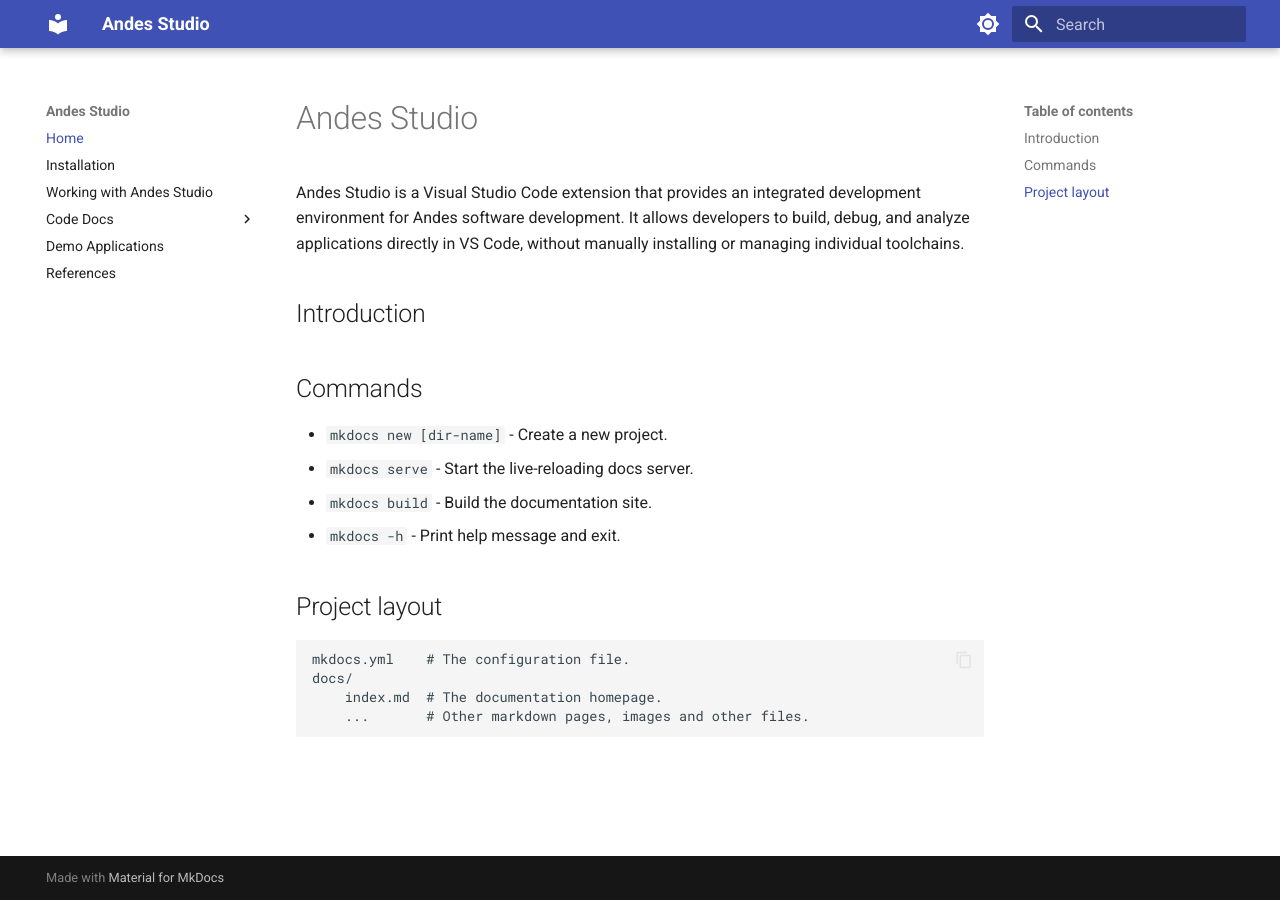
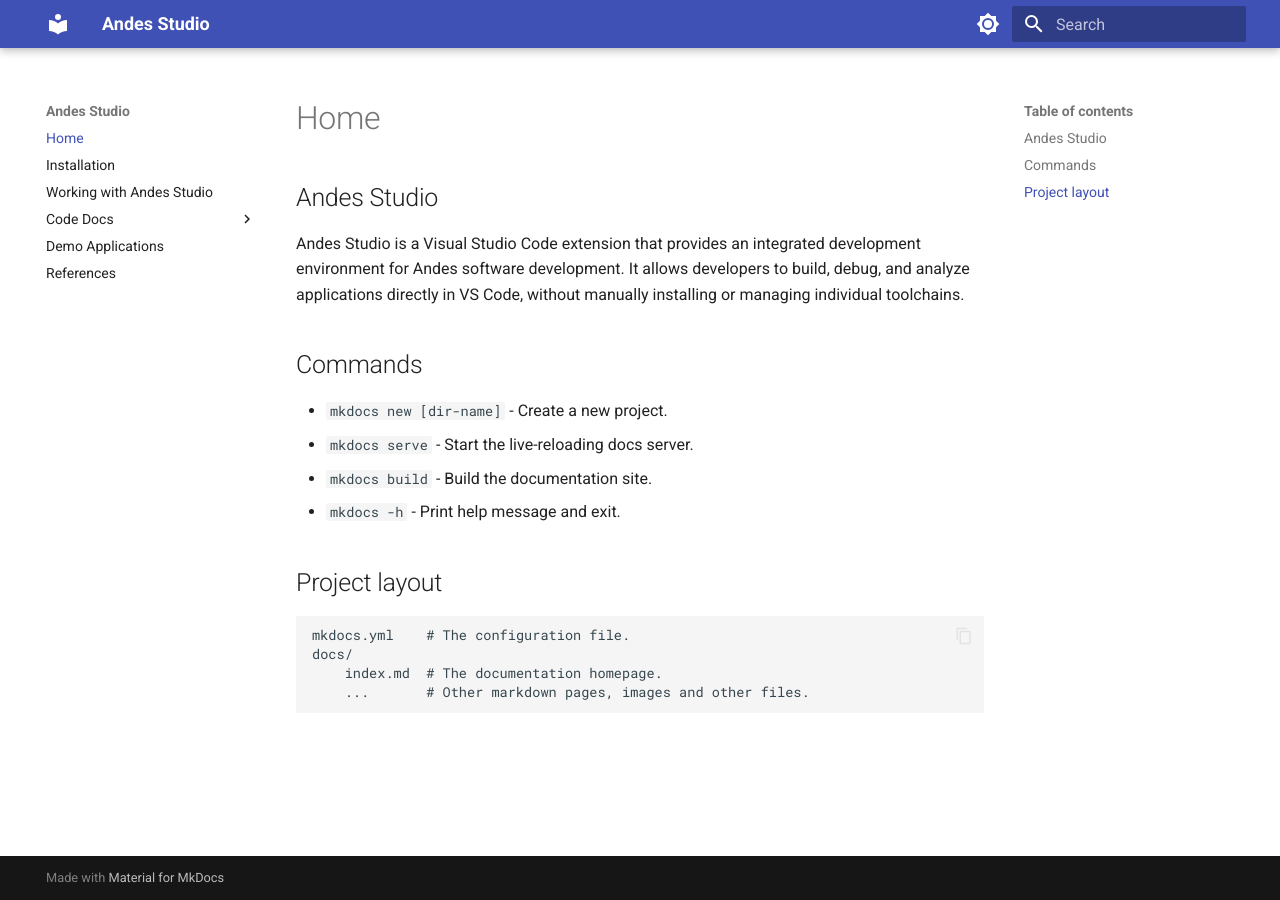
Before and after one commit to obscuredarling/qwpo4578, an MkDocs documentation site: the page built from docs/index.md, in a window 1280 px wide. Built offline with MkDocs 1.6.1 and Material for MkDocs 9.7.7, drawn with Linux system fonts in a browser that asks for light colours.

Commit message:
Modified index.md

```diff
--- a/docs/index.md
+++ b/docs/index.md
@@ -1,7 +1,6 @@
-# Andes Studio
+## Andes Studio
 Andes Studio is a Visual Studio Code extension that provides an integrated development environment for Andes software development. It allows developers to build, debug, and analyze applications directly in VS Code, without manually installing or managing individual toolchains.
 
-## Introduction
 ## Commands
 
 * `mkdocs new [dir-name]` - Create a new project.
```
